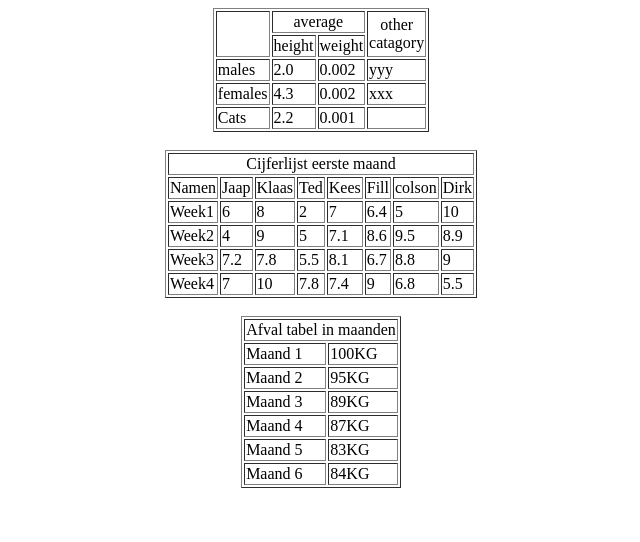
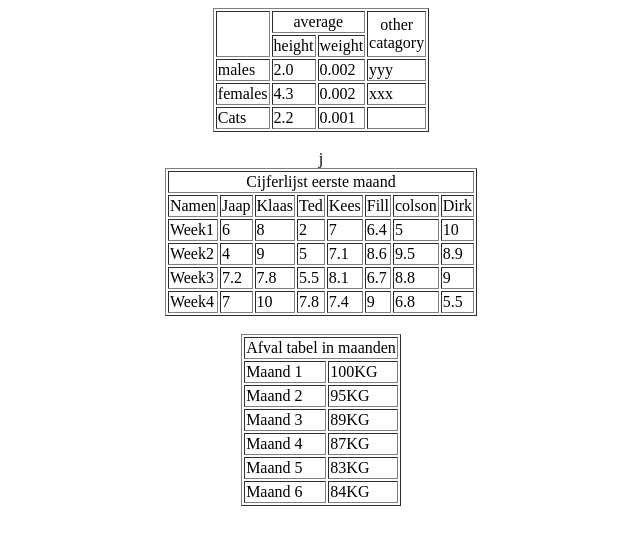
Before and after one commit to jbreemes/html, a plain HTML site: page H3/Op2.html in a window 1280 px wide. Shown: the whole page, without its empty margins (319-959 px from the left). Drawn offline with Linux system fonts and the light colour scheme.

Commit message:
third try

```diff
--- a/H3/Op2.html
+++ b/H3/Op2.html
@@ -38,7 +38,7 @@
     </table>
 
     <br>
-
+j
     <table border="1">
         <tr>
             <td colspan="8">
```
